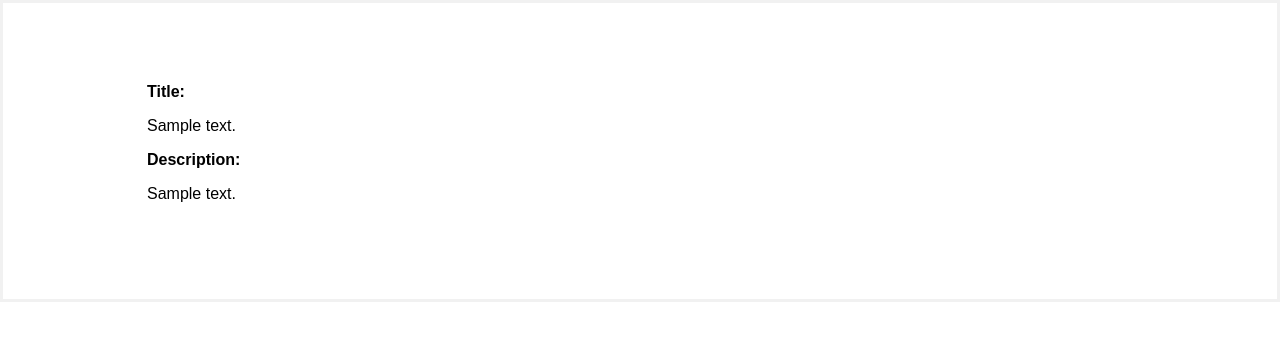
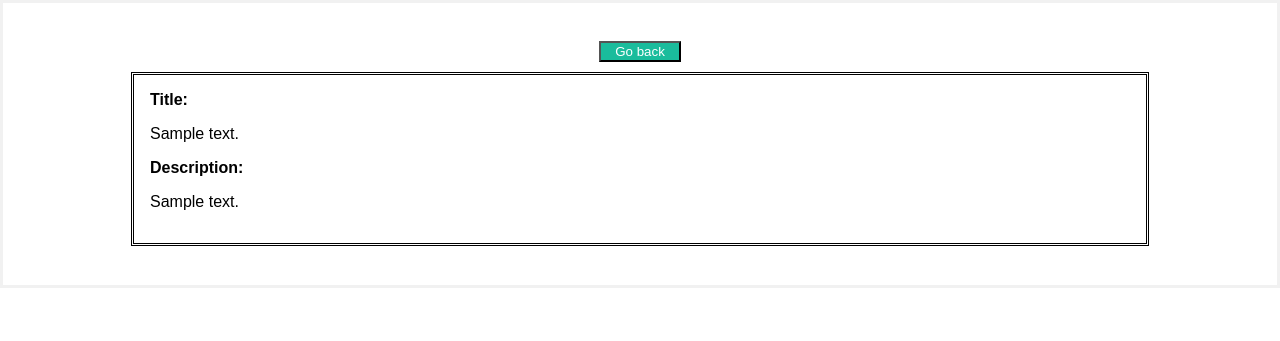
Before and after one commit to 0xregas/KnowledgeSharingCTF, a PHP site: page /notes.php?id=1 in a window 1280 px wide. Shown: the part 188-529 px from the top of the page. Run offline with PHP 8.4, Linux system fonts and the light colour scheme; the visitor is signed in with stand-in values (Sample User, id 1); tables that the repository leaves empty or names only in its code hold one stand-in row (values such as "Sample post").

Commit message:
change IDOR UI and finish Cookie

```diff
--- a/challenges/web/IDORChallenge/notes.php
+++ b/challenges/web/IDORChallenge/notes.php
@@ -66,7 +66,7 @@
 
 	button {
 		background-color:  #1abc9c;
-		width: 60%;
+		width: 8%;
 		color: white;
 	}
 
--- a/challenges/web/cookieHijackChallenge/addNote.html
+++ b/challenges/web/cookieHijackChallenge/addNote.html
@@ -33,7 +33,7 @@
 	<div class="container" style="background-color:#f1f1f1">
 		<ul>
     		<li><button type="submit" class="addNotebtn">Create Note</button></li>
-    		<li><button type="button" class="cancelbtn"><a href="/user.php">Cancel</a></button></li>
+    		<li><button type="button" class="cancelbtn" onclick="window.location.href='/user.php'">Cancel</button></li>
  		</ul>
  	</div>
 </form>
--- a/challenges/web/cookieHijackChallenge/notes.php
+++ b/challenges/web/cookieHijackChallenge/notes.php
@@ -6,10 +6,19 @@
 	}
 
 	require('connect.php');
+
+	function validateID($id) {
+		$idUrl = $_GET['id'];
+		$idSession = $_SESSION['id'];
+
+		if ($idUrl == $idSession) {
+			return true;
+		}
+		return false;
+	}
+
 	if (isset($_GET['id'])){
 		$id = $_GET['id'];
-
-
 
 		$stmt = $conn->prepare("SELECT noteName, noteDescription from note where id = ?");
 		$stmt->bind_param("i", $id);
@@ -33,18 +42,29 @@
 </div>
 
 <form>
-	<div class="container">
-		<?php
+	<div id="button">
+		<button type="button" onclick="window.location.href='/user.php';">Go back</button>
+	</div>
+	<?php
+		if (validateID($id)){
 
 			while ($row = $result->fetch_assoc()){
+				echo "<div class='container'>";
+
 				echo "<label for='title'><b>Title:</b></label>";
 				echo "<p>".$row['noteName']."</p>";
 
 				echo "<label for='description'><b>Description:</b></label>";
 				echo "<p>".$row['noteDescription']."</p>";
+
+				echo "</div>";
 			}
-		?>
-	</div>
+		} else {
+			echo "<div class='buttonContainer'>";
+			echo "You are not allowed to see this.";
+			echo "</div>";
+		}
+	?>
 </form>
 
 </body>
@@ -56,12 +76,24 @@
 	}
 
 	form {
-		padding: 5% 10%;
+		padding: 3% 10%;
 		border: 3px solid #f1f1f1;
+	}
+
+	button {
+		background-color:  #1abc9c;
+		width: 8%;
+		color: white;
+	}
+
+	.buttonContainer {
+		margin: 5%;
 	}
 
 	.container {
 		padding: 16px;
+		border-style: double;
+		margin-top: 10px;
 	}
 
 	.header {
@@ -72,5 +104,9 @@
 		font-sixe: 30px;
 	}
 
+	#button {
+		text-align: center;
+	}
+
 </style>
 </html>
```
Also changed, not shown: challenges/web/cookieHijackChallenge/users.php (+29 -3 lines).
